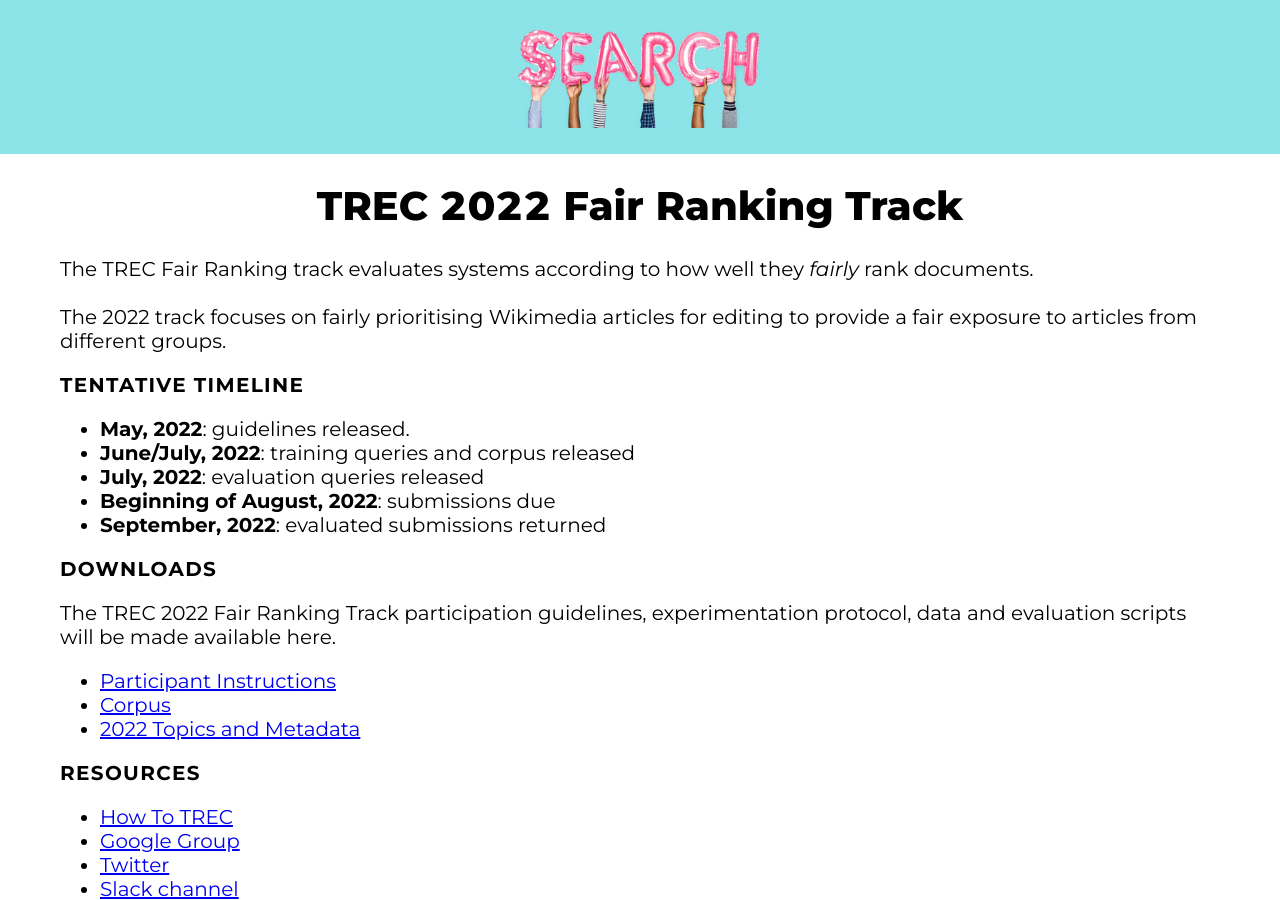
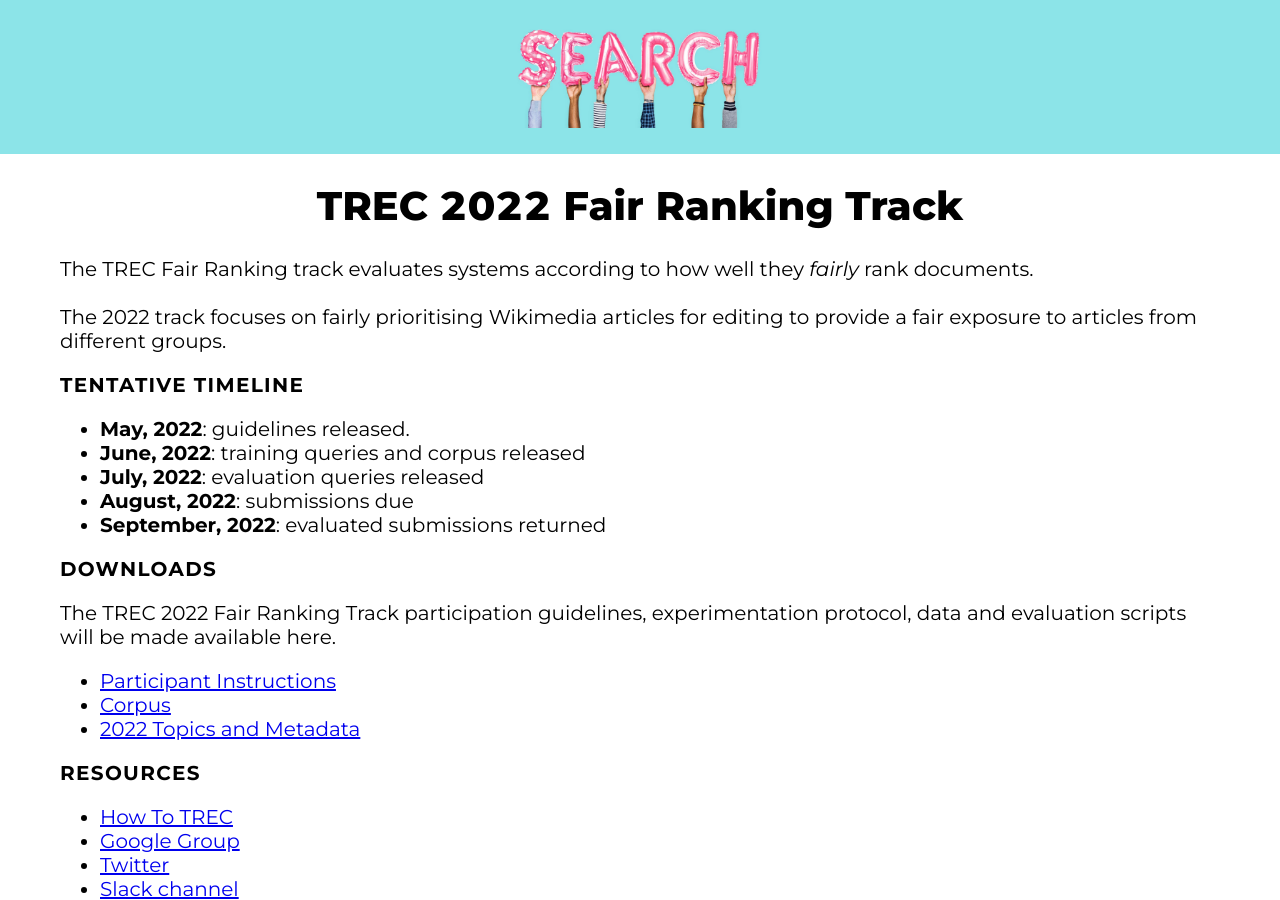
Before and after one commit to fair-trec/fair-trec.github.io, a Jekyll site: the page built from index.md, in a window 1280 px wide and 900 px high. Built offline with Jekyll 4.4.1, drawn with Linux system fonts in a browser that asks for light colours; our own code applies the rules of GitHub Pages for plain Markdown files.

Commit message:
update timeline

```diff
--- a/index.md
+++ b/index.md
@@ -8,9 +8,9 @@ The 2022 track focuses on fairly prioritising Wikimedia articles for editing to
 ## Tentative Timeline
 
 - **May, 2022**: guidelines released.
-- **June/July, 2022**: training queries and corpus released
+- **June, 2022**: training queries and corpus released
 - **July, 2022**: evaluation queries released
-- **Beginning of August, 2022**: submissions due
+- **August, 2022**: submissions due
 - **September, 2022**: evaluated submissions returned
 
 ## Downloads
```
